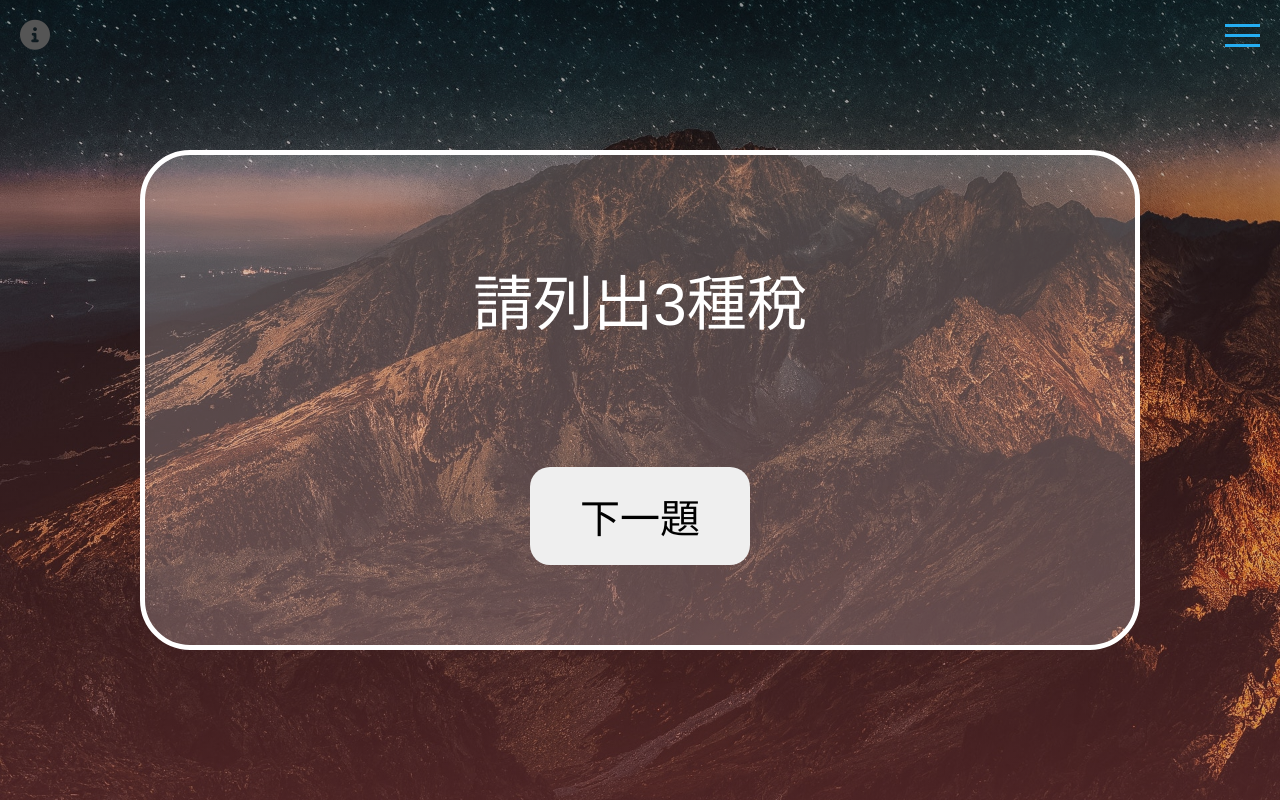
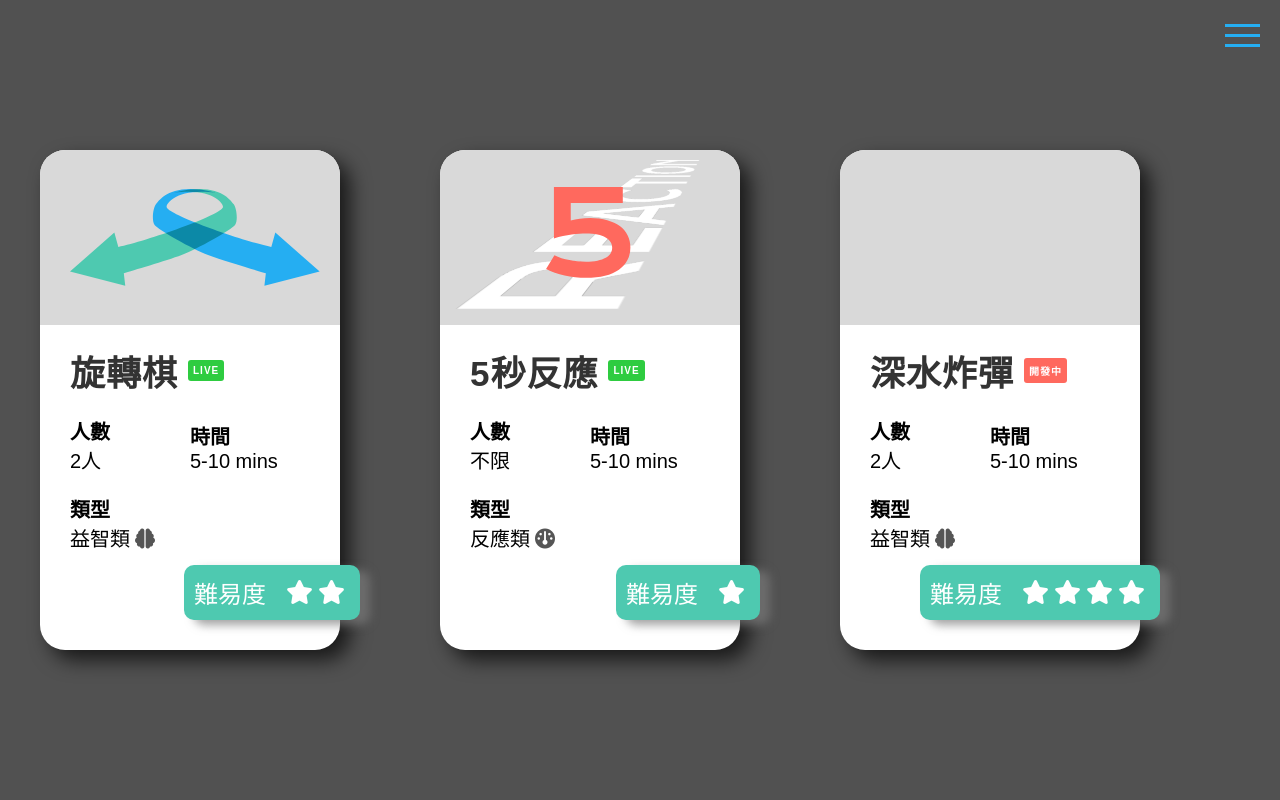
Before and after one commit to tidaohuang/react-game, a React (Vite) app: page /react-game/5seconds in a window 1280 px wide. Built offline with nearby package versions, Linux system fonts and the light colour scheme.

Commit message:
fix react-router-dom not working for githubpage issue

```diff
--- a/package.json
+++ b/package.json
@@ -16,10 +16,10 @@
   "dependencies": {
     "mobx-react-lite": "^4.0.7",
     "prop-types": "^15.8.1",
+    "query-string": "^9.0.0",
     "react": "^18.2.0",
     "react-dom": "^18.2.0",
-    "react-lottie": "^1.2.4",
-    "react-router-dom": "^6.23.1"
+    "react-lottie": "^1.2.4"
   },
   "devDependencies": {
     "@types/react": "^18.2.66",
--- a/src/App.tsx
+++ b/src/App.tsx
@@ -1,19 +1,36 @@
+import queryString from "query-string";
 import { observer } from "mobx-react-lite";
 import ModalContainer from "./components/ModalContainer";
 import SlideShowContainer from "./components/SlideShowContainer";
-import { Outlet } from "react-router-dom";
 import HomePage from "./components/HomePage";
-import NvaBarContainer from "./components/NvaBarContainer";
+import NvaBarContainer from "./components/NavBarContainer";
 import WinnerContainer from "./components/WinnerContainer";
+import { PAGE } from "./stores/NavBarStore";
+import RotateGame from "./games/RotateGame/RotateGame";
+import FiveSecondsGame from "./games/FiveSecondsGame/FiveSecondsGame";
 
 function App() {
+	const parsed = queryString.parse(window.location.search);
+
+	const game = parsed?.g;
+
+	const content = [];
+
+	if (game === PAGE.Rotate) {
+		content.push(<RotateGame key={PAGE.Rotate} />)
+	} else if (game === PAGE.FiveSeconds) {
+		content.push(<FiveSecondsGame key={PAGE.FiveSeconds} />)
+	} else {
+		content.push(<HomePage key={PAGE.Home} />)
+	}
+
 	return (
 		<>
 			<SlideShowContainer />
 			<ModalContainer />
-      <NvaBarContainer/>
-      <WinnerContainer/>
-      {location.pathname === '/react-game/' ? <HomePage/> : <Outlet/>}
+			<NvaBarContainer />
+			<WinnerContainer />
+			{content}
 		</>
 	)
 }
--- a/src/components/HomePage.tsx
+++ b/src/components/HomePage.tsx
@@ -1,16 +1,17 @@
+import { PAGE } from "../stores/NavBarStore";
+import { useStore } from "../stores/store"
 
-// import { useNavigate } from "react-router-dom";
 
 export default function HomePage() {
 
-    // let navigate = useNavigate();
+    const { navbarStore } = useStore();
 
 
     return (
         <div className="container home">
 
             <div className="game-card-wrapper">
-                <div className="game-card" onClick={() => window.location.href = "/react-game/rotate"}>
+                <div className="game-card" onClick={() => window.location.href = navbarStore.getUrl(PAGE.Rotate)}>
                     <div className="game-card-top">
                         <img src="rotate-game-logo.svg" className="game-card-logo" />
                     </div>
@@ -49,7 +50,7 @@ export default function HomePage() {
 
                     </div>
                 </div>
-                <div className="game-card" onClick={() => window.location.href = "/react-game/5seconds"}>
+                <div className="game-card" onClick={() => window.location.href = navbarStore.getUrl(PAGE.FiveSeconds)}>
                     <div className="game-card-top">
                         <img src="five-seconds-game-logo.svg" className="game-card-logo five-seconds" />
                     </div>
@@ -87,7 +88,7 @@ export default function HomePage() {
 
                     </div>
                 </div>
-                <div className="game-card" onClick={() => window.location.href = "/react-game/"}>
+                <div className="game-card" onClick={() => alert('開發中')}>
                     <div className="game-card-top">
                         {/* <img src="rotate-game-logo.svg" className="game-card-logo" /> */}
                     </div>
--- a/src/components/NvaBarContainer.tsx
+++ b/src/components/NavBarContainer.tsx
@@ -1,9 +1,10 @@
 import { observer } from "mobx-react-lite"
 import { useStore } from "../stores/store"
+import { PAGE } from "../stores/NavBarStore";
 
 
 
-export default observer(function NvaBarContainer() {
+export default observer(function NavBarContainer() {
 
     const { navbarStore } = useStore();
 
@@ -17,13 +18,13 @@ export default observer(function NvaBarContainer() {
 
             <ul className="nav-list">
                 <li className="nav-item">
-                    <a href="/react-game/" className="nav-link">Home</a>
+                    <a href={navbarStore.getUrl(PAGE.Home)} className="nav-link">Home</a>
                 </li>
                 <li className="nav-item">
-                    <a href="/react-game/rotate" className="nav-link">旋轉棋</a>
+                    <a href={navbarStore.getUrl(PAGE.Rotate)} className="nav-link">旋轉棋</a>
                 </li>
                 <li className="nav-item">
-                    <a href="/react-game/5seconds" className="nav-link">5秒反應</a>
+                    <a href={navbarStore.getUrl(PAGE.FiveSeconds)} className="nav-link">5秒反應</a>
                 </li>
             </ul>
         </nav>
--- a/src/main.tsx
+++ b/src/main.tsx
@@ -8,13 +8,12 @@ import './styles/style-homepage.css';
 import './styles/style-modal.css';
 import './styles/style-slideshow.css';
 import { StoreContext, store } from './stores/store.ts';
-import { RouterProvider } from 'react-router-dom';
-import { router } from './router/Router.tsx'
+import App from './App.tsx';
 
 ReactDOM.createRoot(document.getElementById('root')!).render(
   <React.StrictMode>
     <StoreContext.Provider value={store}>
-      <RouterProvider router={router} />
+      <App />
     </StoreContext.Provider>
   </React.StrictMode>,
 )
--- a/src/router/Router.tsx
+++ /dev/null
@@ -1,19 +0,0 @@
-import { RouteObject, createBrowserRouter } from "react-router-dom";
-import App from "../App";
-import RotateGame from "../games/RotateGame/RotateGame";
-import FiveSecondsGame from "../games/FiveSecondsGame/FiveSecondsGame";
-
-
-
-export const routes: RouteObject[] = [
-    {
-        path: '/react-game/',
-        element: <App />,
-        children: [
-            { path: 'rotate', element: <RotateGame /> },
-            { path: '5seconds', element: <FiveSecondsGame /> },
-        ]
-    }
-]
-
-export const router = createBrowserRouter(routes);
--- a/src/stores/NavBarStore.ts
+++ b/src/stores/NavBarStore.ts
@@ -1,4 +1,11 @@
 import { makeAutoObservable } from "mobx"
+
+
+export enum PAGE {
+    Home = '',
+    Rotate = 'rotate',
+    FiveSeconds = '5seconds'
+}
 
 
 
@@ -13,4 +20,8 @@ export default class NavBarStore {
     toggle = () => {
         this.show = !this.show;
     }
+
+    getUrl(page: PAGE): string {
+        return `/react-game/?g=${page}`;
+    }
 }
```
Also changed, not shown: 1 other file (tests, documents, lock files or other folders). Lines whose indentation alone changed are shown as unchanged.
